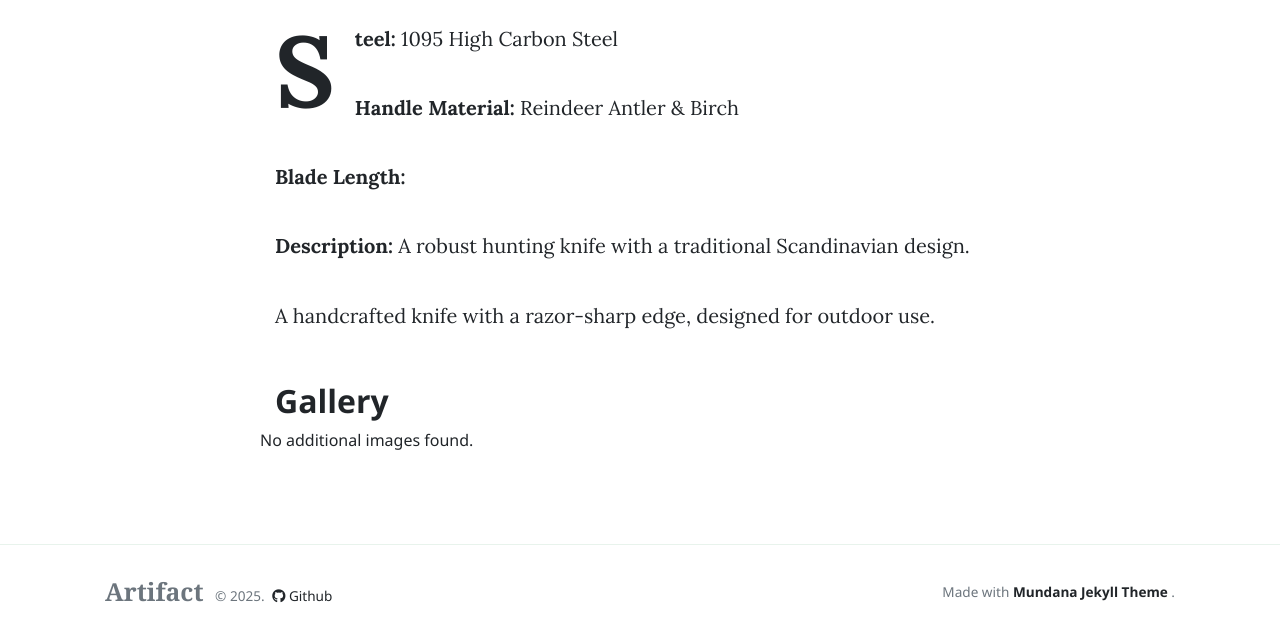
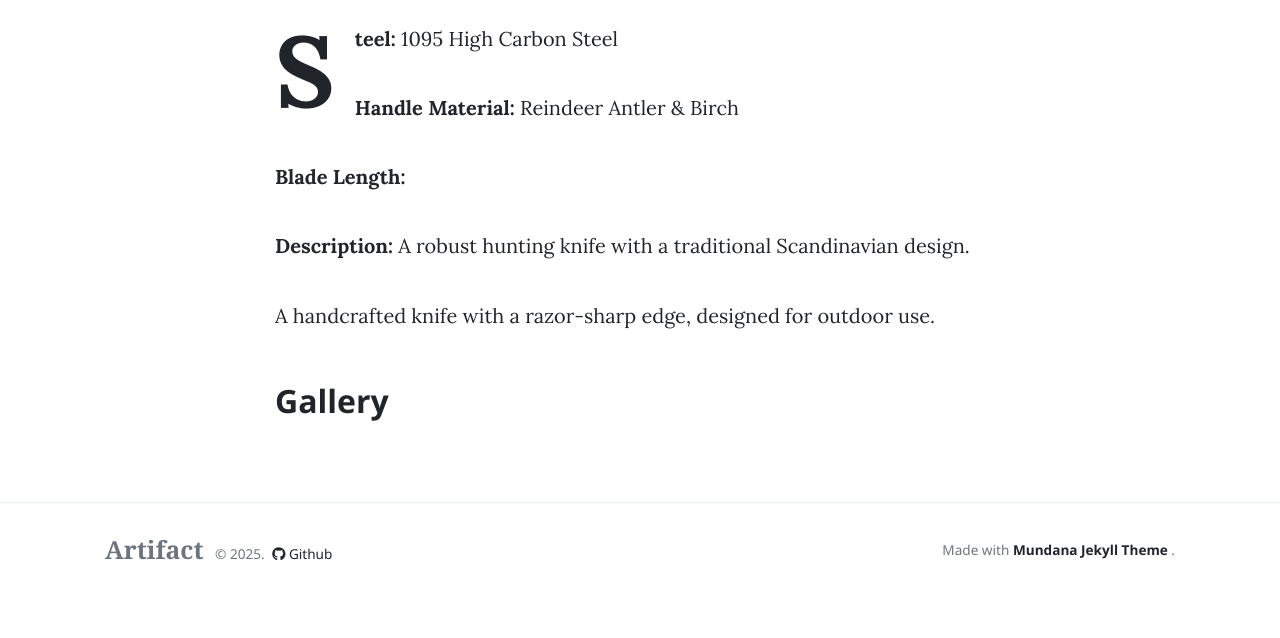
Before and after one commit to North14/artifact.se, a Jekyll site: the page built from _knives/nordic-hunter.md, in a window 1280 px wide and 1058 px high. Shown: the part 420-1058 px from the top of the window. Built offline with Jekyll 4.4.1, drawn with Linux system fonts in a browser that asks for light colours; nearby versions of some CDN libraries.

Commit message:
remove text

```diff
--- a/_layouts/knife.html
+++ b/_layouts/knife.html
@@ -64,12 +64,8 @@ layout: default
                     <div class="col-md-4 col-sm-6 mb-3">
                         <img class="img-fluid rounded" src="{{ site.baseurl }}{{ image.path }}" alt="Image: {{ image.path | split: '/' | last }}">
                     </div>
-                {% elsif forloop.first %}
-                    <p>No additional images found.</p>
                 {% endif %}
             {% endfor %}
-        {% else %}
-            <p>No images found.</p>
         {% endif %}
     </div>
 </div>
```
